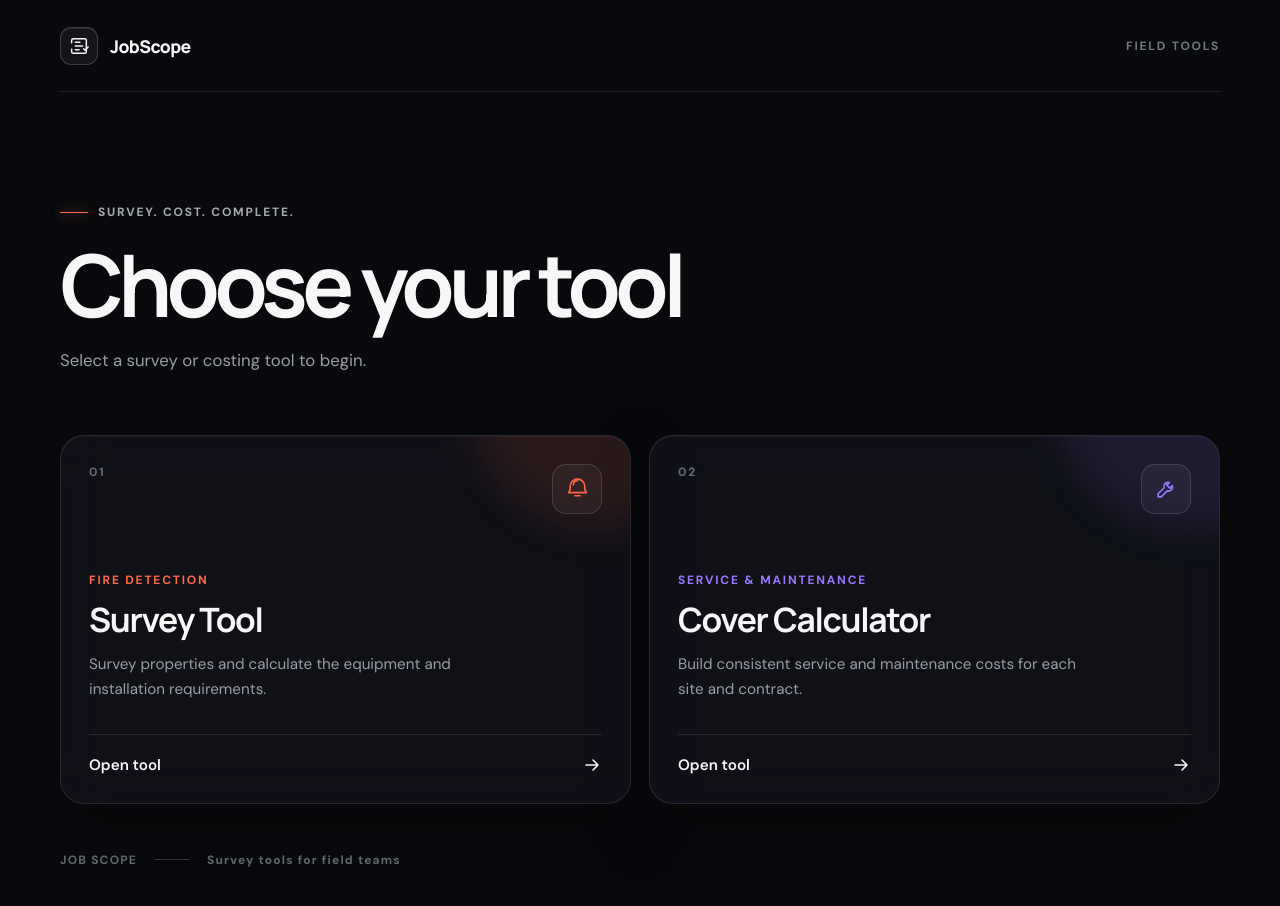
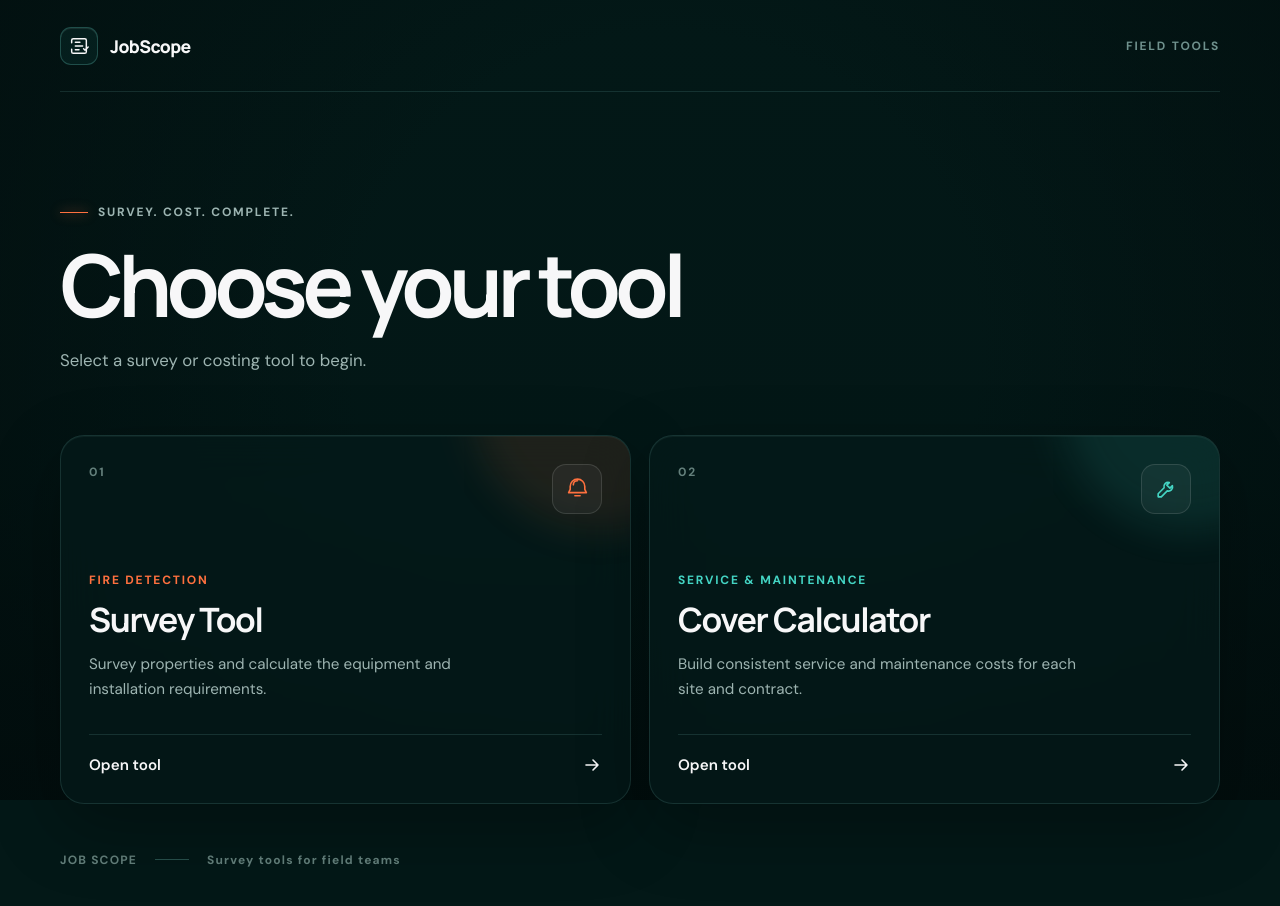
Before and after one commit to ryanmullenuk/JobScope, a plain HTML site: page index.html in a window 1280 px wide. Drawn offline with Linux system fonts and the light colour scheme; a script that the page names is missing.

Commit message:
Restyle homepage in teal and orange

```diff
--- a/styles.css
+++ b/styles.css
@@ -1,12 +1,12 @@
 :root {
   color-scheme: dark;
-  --bg: #08090c;
-  --panel: rgba(18, 20, 27, 0.78);
-  --line: rgba(255, 255, 255, 0.1);
+  --bg: #031817;
+  --panel: rgba(4, 25, 25, 0.76);
+  --line: rgba(149, 232, 220, 0.13);
   --text: #f7f7f8;
-  --muted: #9b9da5;
-  --fire: #ff6846;
-  --service: #9a78ff;
+  --muted: #9eb5b2;
+  --fire: #ff713f;
+  --service: #44d5c4;
 }
 
 * { box-sizing: border-box; }
@@ -21,19 +21,15 @@ body {
   -webkit-font-smoothing: antialiased;
 }
 
-.background { position: fixed; inset: 0; overflow: hidden; pointer-events: none; }
-.grid {
+.background { position: fixed; inset: 0; overflow: hidden; pointer-events: none; background: #031817; }
+.scanner { position: absolute; inset: 0; width: 100%; height: 100%; opacity: .92; }
+.scanner-overlay {
   position: absolute;
   inset: 0;
-  opacity: 0.22;
-  background-image: linear-gradient(rgba(255,255,255,.025) 1px, transparent 1px), linear-gradient(90deg, rgba(255,255,255,.025) 1px, transparent 1px);
-  background-size: 52px 52px;
-  -webkit-mask-image: linear-gradient(to bottom, black, transparent 86%);
-  mask-image: linear-gradient(to bottom, black, transparent 86%);
+  background:
+    radial-gradient(circle at 52% 43%, transparent 0, rgba(3, 24, 23, .1) 38%, rgba(2, 13, 13, .72) 100%),
+    linear-gradient(to bottom, rgba(3, 24, 23, .05), rgba(3, 19, 19, .22) 60%, rgba(2, 12, 12, .76));
 }
-.glow { position: absolute; width: 34rem; height: 34rem; border-radius: 50%; filter: blur(120px); opacity: 0.12; }
-.glow-one { top: -15rem; left: -12rem; background: var(--service); }
-.glow-two { right: -15rem; bottom: -18rem; background: var(--fire); }
 
 .shell {
   position: relative;
@@ -61,17 +57,17 @@ body {
   height: 38px;
   display: grid;
   place-items: center;
-  border: 1px solid rgba(255,255,255,.16);
+  border: 1px solid rgba(113,220,205,.25);
   border-radius: 11px;
-  background: rgba(255,255,255,.05);
+  background: rgba(36,142,132,.1);
   box-shadow: inset 0 1px 0 rgba(255,255,255,.08);
 }
 .brand-mark svg { width: 22px; stroke: currentColor; stroke-width: 1.6; stroke-linecap: round; stroke-linejoin: round; }
 .product-label, .tool-type, .eyebrow, .tool-number, footer { font-size: 0.75rem; font-weight: 700; letter-spacing: 0.15em; }
-.product-label { color: #747780; }
+.product-label { color: #6f918d; }
 
 .hero { padding: clamp(64px, 9vw, 112px) 0 clamp(40px, 6vw, 64px); }
-.eyebrow { display: flex; align-items: center; gap: 10px; margin-bottom: 22px; color: #a7a9b0; }
+.eyebrow { display: flex; align-items: center; gap: 10px; margin-bottom: 22px; color: #9db5b2; }
 .eyebrow span { width: 28px; height: 1px; background: var(--fire); box-shadow: 0 0 12px var(--fire); }
 h1, h2, p { margin: 0; }
 h1 {
@@ -97,7 +93,7 @@ h1 {
   background: var(--panel);
   border: 1px solid var(--line);
   border-radius: 24px;
-  box-shadow: inset 0 1px 0 rgba(255,255,255,.04), 0 24px 70px rgba(0,0,0,.2);
+  box-shadow: inset 0 1px 0 rgba(173,240,230,.05), 0 24px 70px rgba(0,0,0,.3);
   backdrop-filter: blur(22px);
   -webkit-backdrop-filter: blur(22px);
   transition: transform .35s ease, border-color .35s ease, box-shadow .35s ease;
@@ -118,10 +114,10 @@ h1 {
 .tool-card-service::before { background: var(--service); }
 .tool-card:hover, .tool-card:focus-visible { transform: translateY(-5px); outline: none; }
 .tool-card-fire:hover, .tool-card-fire:focus-visible { border-color: rgba(255,104,70,.55); box-shadow: inset 0 1px 0 rgba(255,255,255,.06), 0 28px 80px rgba(255,104,70,.09); }
-.tool-card-service:hover, .tool-card-service:focus-visible { border-color: rgba(154,120,255,.55); box-shadow: inset 0 1px 0 rgba(255,255,255,.06), 0 28px 80px rgba(154,120,255,.09); }
+.tool-card-service:hover, .tool-card-service:focus-visible { border-color: rgba(68,213,196,.55); box-shadow: inset 0 1px 0 rgba(255,255,255,.06), 0 28px 80px rgba(68,213,196,.09); }
 .tool-card:hover::before, .tool-card:focus-visible::before { opacity: .22; transform: scale(1.25); }
 .card-top { position: relative; display: flex; align-items: flex-start; justify-content: space-between; }
-.tool-number { color: #686b73; }
+.tool-number { color: #64807c; }
 .tool-icon {
   width: 50px;
   height: 50px;
@@ -151,8 +147,8 @@ h2 { font-family: "Manrope", sans-serif; font-size: clamp(1.65rem, 3vw, 2.1rem);
 }
 .launch svg { width: 20px; stroke: currentColor; stroke-width: 1.6; stroke-linecap: round; stroke-linejoin: round; transition: transform .25s ease; }
 .tool-card:hover .launch svg, .tool-card:focus-visible .launch svg { transform: translateX(4px); }
-footer { margin-top: auto; min-height: 112px; display: flex; align-items: center; gap: 18px; color: #666972; letter-spacing: .1em; }
-.footer-line { width: 34px; height: 1px; background: #383a40; }
+footer { margin-top: auto; min-height: 112px; display: flex; align-items: center; gap: 18px; color: #64807c; letter-spacing: .1em; }
+.footer-line { width: 34px; height: 1px; background: #28514d; }
 
 @media (max-width: 720px) {
   .shell { width: min(100% - 30px, 560px); }
```
